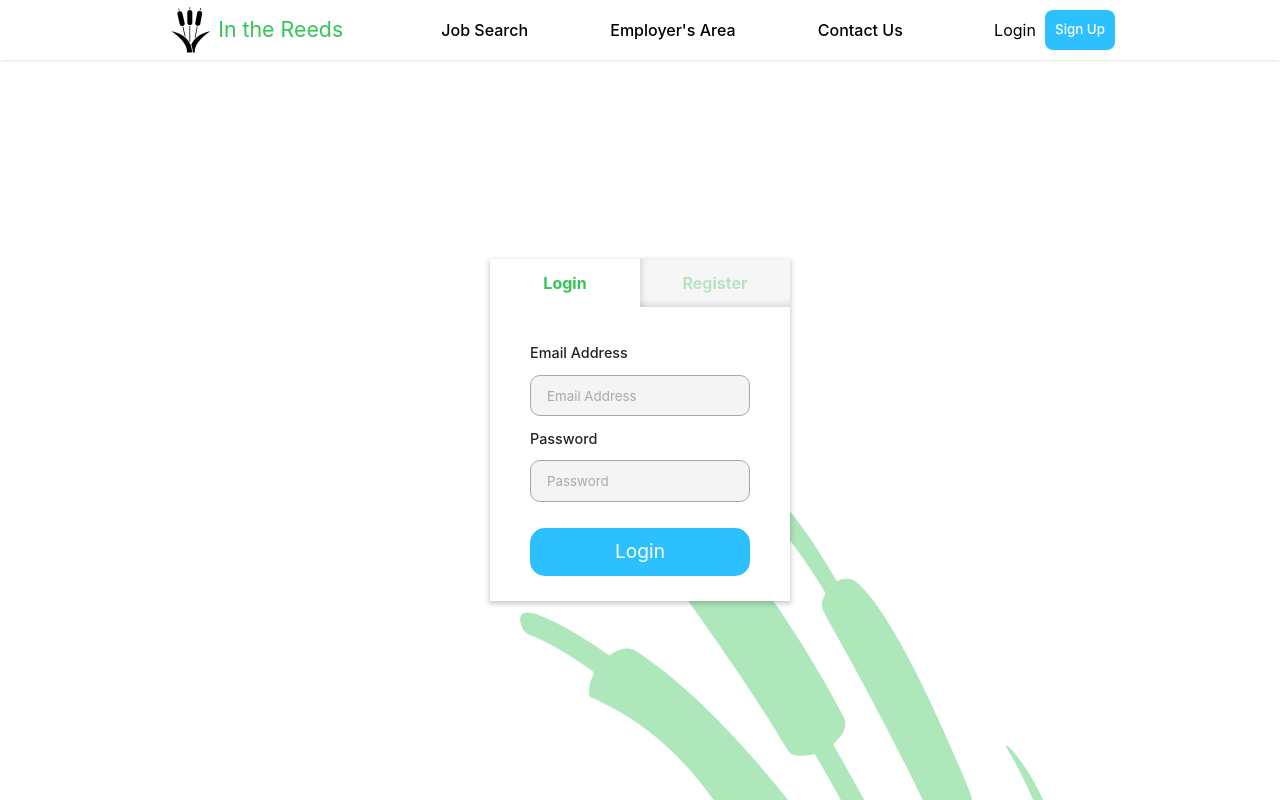
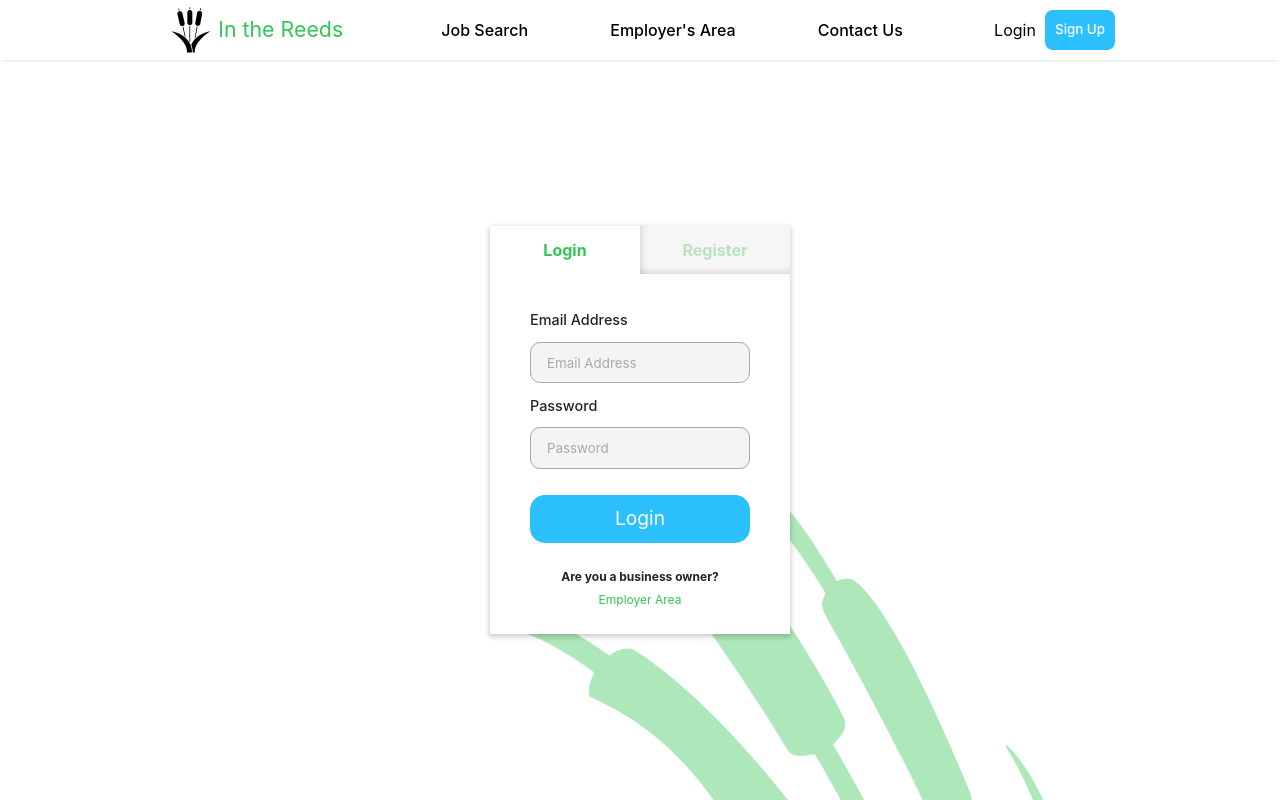
Before and after one commit to harv-ma/com3014_group18, a React (Create React App) app in the folder client/: page /login in a window 1280 px wide. Built offline with nearby package versions, Linux system fonts and the light colour scheme.

Commit message:
Added empoyer area text to login page

```diff
--- a/client/src/App.scss
+++ b/client/src/App.scss
@@ -18,7 +18,7 @@ a {
     color: black;
 
     &:hover {
-        text-decoration: none;
+        text-decoration: underline;
         color: inherit;
     }
 }
--- a/client/src/pages/Login/Login.jsx
+++ b/client/src/pages/Login/Login.jsx
@@ -4,6 +4,7 @@ import "./Login.scss";
 import LoginForm from "./LoginForm";
 import RegisterForm from "./RegisterForm";
 import Reeds from "../../components/svgs/Reeds";
+import { Link } from "react-router-dom";
 
 const Login = ({ register }) => {
   register = register ? "register" : "login";
@@ -35,6 +36,10 @@ const Login = ({ register }) => {
           <div className="form">
             {tab == "login" ? <LoginForm /> : <RegisterForm />}
           </div>
+          <div className="business-text">
+            <p>Are you a business owner?</p>
+            <Link to="/">{"Employer Area"}</Link>
+          </div>
         </div>
       </div>
       <Reeds />
--- a/client/src/pages/Login/Login.scss
+++ b/client/src/pages/Login/Login.scss
@@ -90,4 +90,19 @@
     }
 }
 
-.login-reeds {}
+.business-text {
+    text-align: center;
+    padding-bottom: 1.5rem;
+
+
+    p {
+        font-size: 9pt;
+        font-weight: bold;
+        margin: 0;
+    }
+
+    a {
+        color: $theme_primary;
+        font-size: 9pt;
+    }
+}
```
